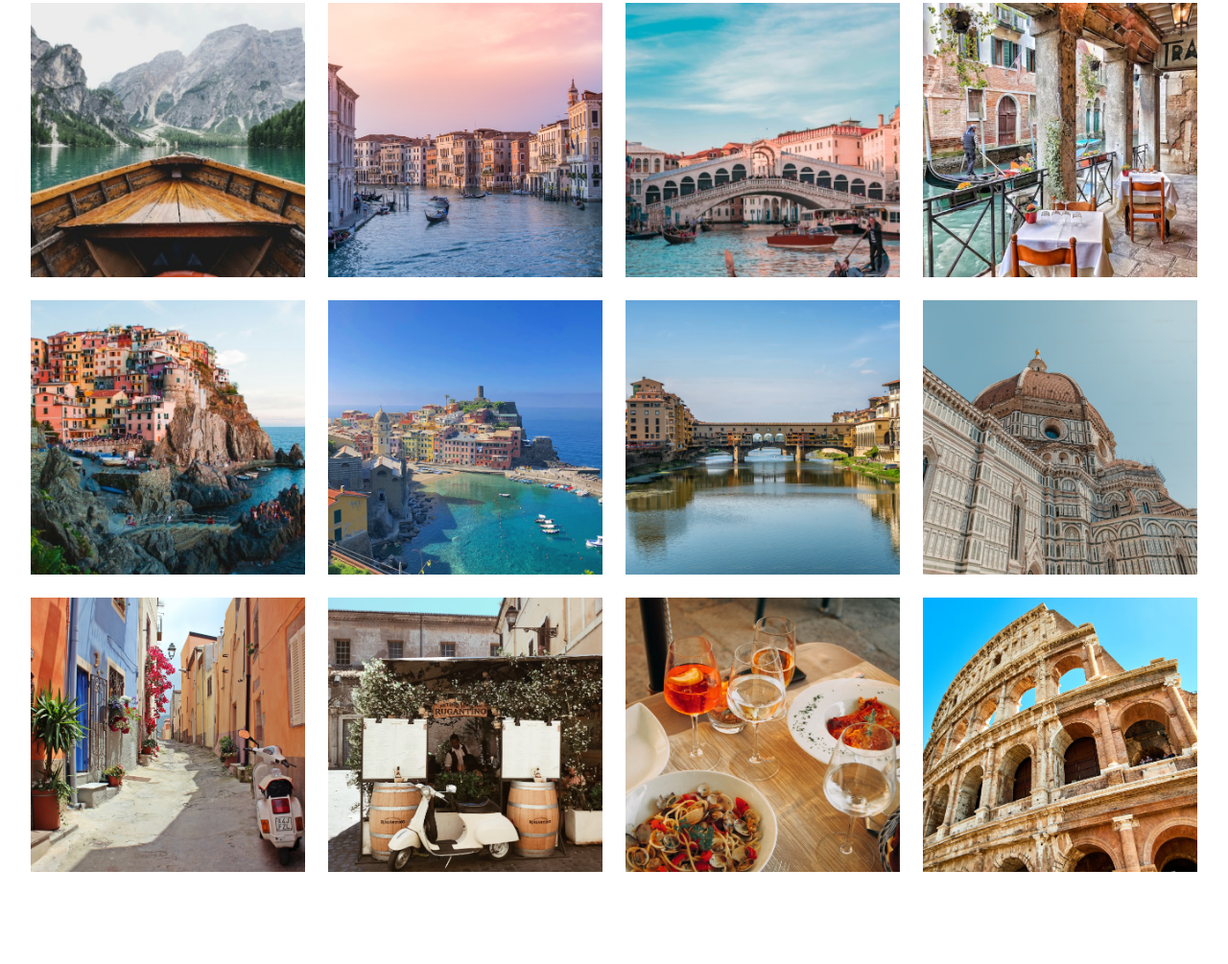
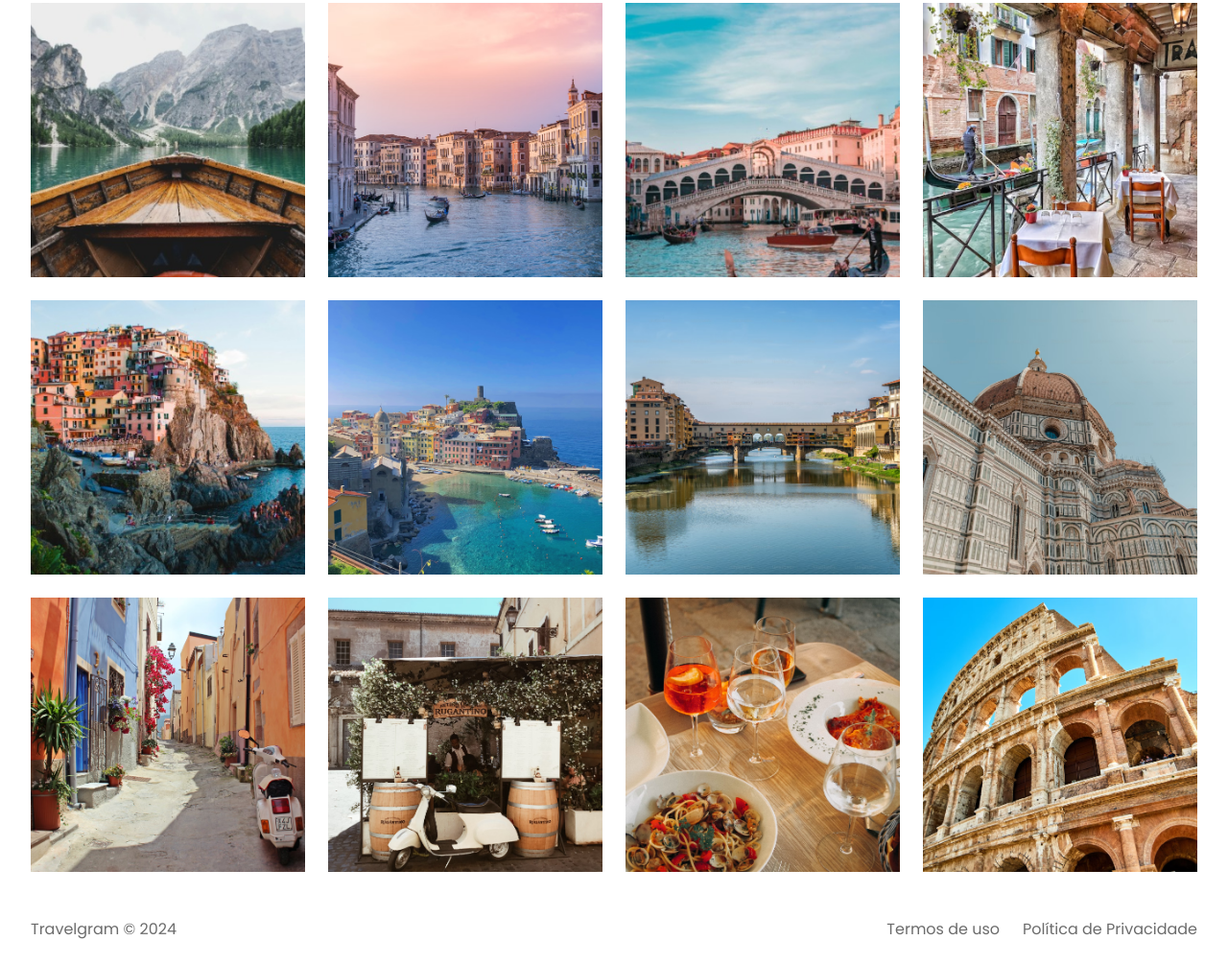
Before and after one commit to cesarcord/projeto-travelgram, a plain HTML site: page index.html in a window 1280 px wide. Shown: the part 357-1362 px from the top of the page at 96% size. Before the commit the page ends 1290 px from the top, so only its background shows below. Drawn offline with Linux system fonts and the light colour scheme.

Commit message:
done footer

```diff
--- a/index.html
+++ b/index.html
@@ -78,6 +78,20 @@
   <img src="./assets/images/Image 11.png" alt="...">
   <img src="./assets/images/Image 12.png" alt="...">
 </main>
+
+<footer class="container">
+  <span>
+    Travelgram &copy; 2024
+  </span>
+
+  <span>
+    Termos de uso
+  </span>
+
+  <span>
+    Política de Privacidade
+  </span>
+</footer>
 </body>
 
 </html>
--- /dev/null
+++ b/styles/footer.css
@@ -0,0 +1,9 @@
+footer {
+  display: flex;
+  gap: 24px;
+  padding-block: 24px;
+}
+
+footer span:nth-child(1) {
+  margin-right: auto;
+}
--- a/styles/index.css
+++ b/styles/index.css
@@ -2,3 +2,4 @@
 @import url("./nav.css");
 @import url("./header.css");
 @import url("./main.css");
+@import url("./footer.css");
```
